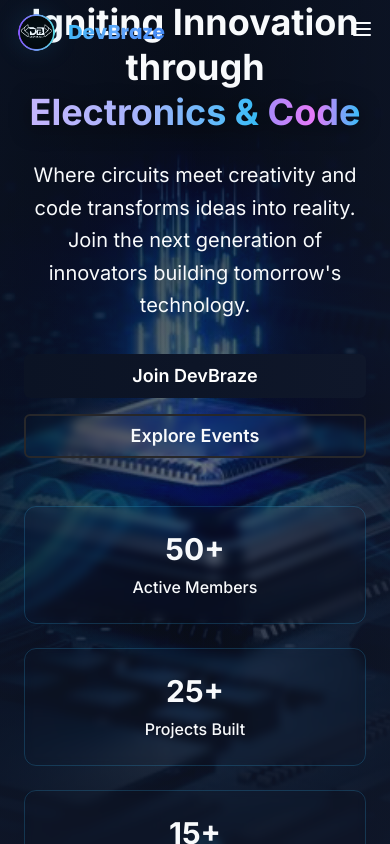
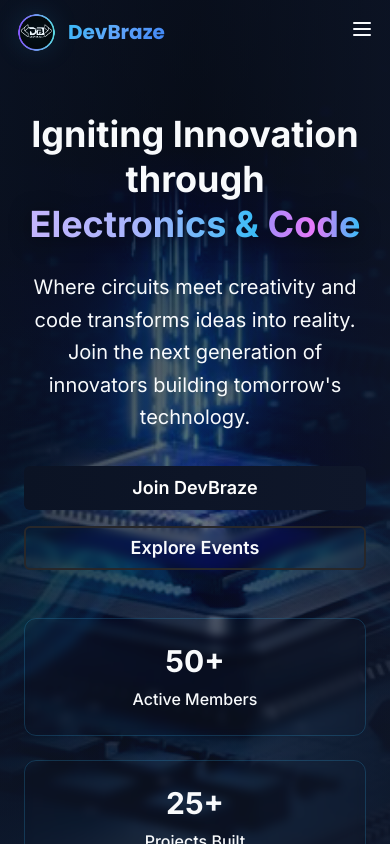
Before and after one commit to nidhishmg/devbraze, a React (Vite) app: page / in a window 390 px wide. Shown: the top 844 px of the page. Built offline with nearby package versions, Linux system fonts and the light colour scheme; the HTML template or start-up script is replaced by a standard one.

Commit message:
Hero (mobile): add top padding and start alignment to prevent heading from overlapping the logo/navbar

```diff
--- a/src/components/HeroChip.jsx
+++ b/src/components/HeroChip.jsx
@@ -27,7 +27,7 @@
   };
 
   return (
-    <section className="relative min-h-screen flex items-center overflow-hidden bg-gradient-to-b from-[#0B1324] to-[#0F172A]">
+    <section className="relative min-h-screen flex items-start md:items-center overflow-hidden pt-28 md:pt-0 bg-gradient-to-b from-[#0B1324] to-[#0F172A]">
       {/* Background chip image */}
       <div className="absolute inset-0">
         <img
```
